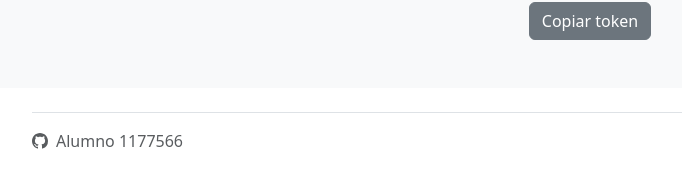
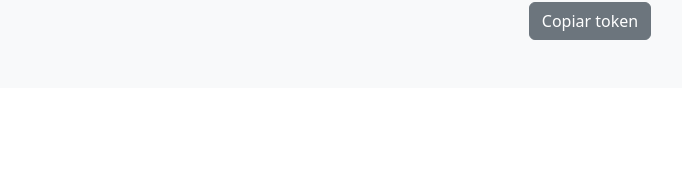
Before and after one commit to Eptor/proyectoFinalAOC, a Flask app: page / in a window 1280 px wide. Shown: the part 770-963 px from the top of the page, without its empty margins (50-732 px from the left). After the commit the page ends 810 px from the top, so only its background shows below. Run offline with Flask 3, Linux system fonts and the light colour scheme.

Commit message:
Se eliminó el footer

```diff
--- a/src/templates/index.html
+++ b/src/templates/index.html
@@ -38,22 +38,6 @@
         </div>
     </div>
 
-    <div class="container">
-        <footer class="d-flex flex-wrap justify-content-between align-items-center py-3 my-4 border-top">
-            <div class="col-md-4 d-flex align-items-center">
-                <a href="/" class="mb-3 me-2 mb-md-0 text-muted text-decoration-none lh-1">
-                    <svg xmlns="http://www.w3.org/2000/svg" width="16" height="16" fill="currentColor"
-                        class="bi bi-github" viewBox="0 0 16 16">
-                        <path
-                            d="M8 0C3.58 0 0 3.58 0 8c0 3.54 2.29 6.53 5.47 7.59.4.07.55-.17.55-.38 0-.19-.01-.82-.01-1.49-2.01.37-2.53-.49-2.69-.94-.09-.23-.48-.94-.82-1.13-.28-.15-.68-.52-.01-.53.63-.01 1.08.58 1.23.82.72 1.21 1.87.87 2.33.66.07-.52.28-.87.51-1.07-1.78-.2-3.64-.89-3.64-3.95 0-.87.31-1.59.82-2.15-.08-.2-.36-1.02.08-2.12 0 0 .67-.21 2.2.82.64-.18 1.32-.27 2-.27.68 0 1.36.09 2 .27 1.53-1.04 2.2-.82 2.2-.82.44 1.1.16 1.92.08 2.12.51.56.82 1.27.82 2.15 0 3.07-1.87 3.75-3.65 3.95.29.25.54.73.54 1.48 0 1.07-.01 1.93-.01 2.2 0 .21.15.46.55.38A8.012 8.012 0 0 0 16 8c0-4.42-3.58-8-8-8z" />
-                    </svg>
-                </a>
-                <span class="text-muted">Alumno 1177566</span>
-            </div>
-            </ul>
-        </footer>
-    </div>
-
 </body>
 
 <script src="/static/js/main.js"></script>
```
